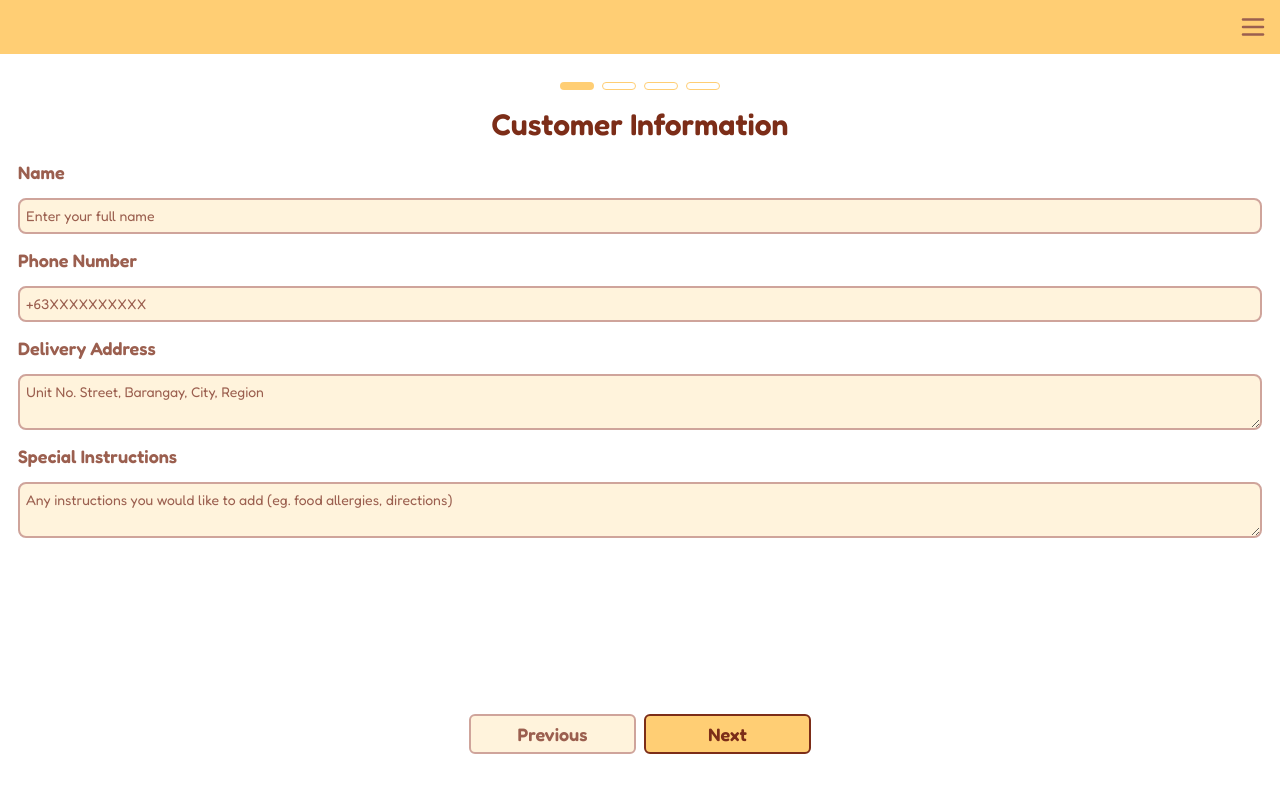
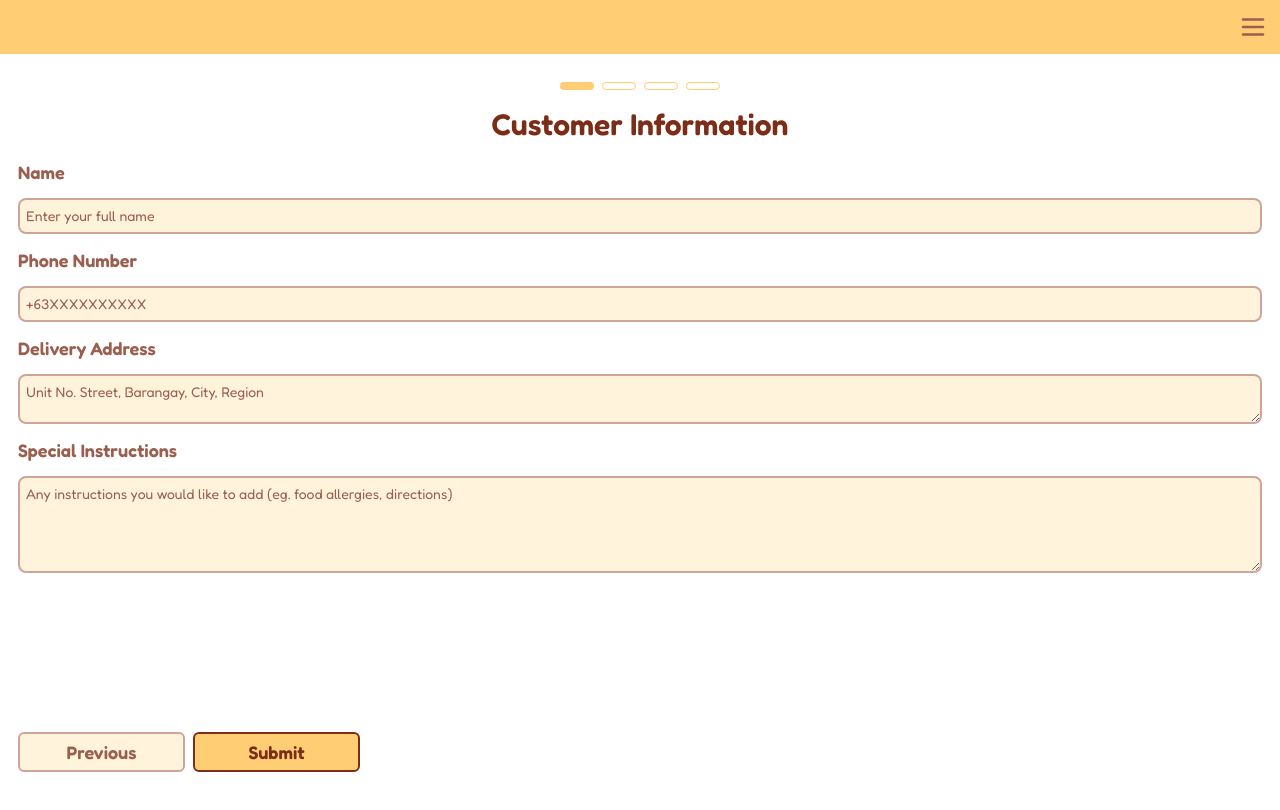
Before and after one commit to xialuna/zazoom-order-app, a Next.js app: page /customer-info in a window 1280 px wide. Shown: the top 810 px of the page. Built offline with nearby package versions, Linux system fonts and the light colour scheme.

Commit message:
Fix routing and customer info styling

```diff
--- a/src/app/(custom-pizza)/customer-info/page.tsx
+++ b/src/app/(custom-pizza)/customer-info/page.tsx
@@ -63,23 +63,26 @@ const page = () => {
             value={instructions}
             onChange={handleInstructionsChange}
             placeholderText='Any instructions you would like to add (eg. food allergies, directions)'
-            heightSize={97}
+            heightSize='97'
           />
         </form>
 
-        <div className='m-44 flex justify-center gap-2 pb-5'>
+        <div className='absolute bottom-0 flex justify-center gap-2 pb-7'>
+          <Link href='/pick-toppings'>
             <button
               onClick={() => setCurrentStep((prev) => Math.max(prev - 1, 1))}
               className='btn btn-secondary btn-hover w-[167px] px-11 py-1 text-lg'
             >
               Previous
             </button>
+          </Link>
+
           <Link href='/customer-info'>
             <button
               onClick={() => setCurrentStep((prev) => Math.min(prev + 1, totalSteps))}
               className='btn btn-primary btn-hover w-[167px] py-1 text-lg'
             >
-              Next
+              Submit
             </button>
           </Link>
         </div>
--- a/src/app/(custom-pizza)/pick-base/page.tsx
+++ b/src/app/(custom-pizza)/pick-base/page.tsx
@@ -60,12 +60,15 @@ const page = () => {
           </div>
 
           <div className='m-2 flex justify-center gap-2 pb-5'>
-            <button
-              onClick={() => setCurrentStep((prev) => Math.max(prev - 1, 1))}
-              className='btn btn-secondary btn-hover w-[167px] px-11 py-1 text-lg'
-            >
-              Previous
-            </button>
+            <Link href='/'>
+              <button
+                onClick={() => setCurrentStep((prev) => Math.max(prev - 1, 1))}
+                className='btn btn-secondary btn-hover w-[167px] px-11 py-1 text-lg'
+              >
+                Cancel
+              </button>
+            </Link>
+
             <Link href='/pick-toppings'>
               <button
                 onClick={() => setCurrentStep((prev) => Math.min(prev + 1, totalSteps))}
--- a/src/app/(custom-pizza)/pick-toppings/page.tsx
+++ b/src/app/(custom-pizza)/pick-toppings/page.tsx
@@ -37,12 +37,15 @@ const page = () => {
           </div>
 
           <div className='m-2 flex justify-center gap-2 pb-5'>
+            <Link href='/pick-base'>
               <button
                 onClick={() => setCurrentStep((prev) => Math.max(prev - 1, 1))}
                 className='btn btn-secondary btn-hover w-[167px] px-11 py-1 text-lg'
               >
                 Previous
               </button>
+            </Link>
+
             <Link href='/customer-info'>
               <button
                 onClick={() => setCurrentStep((prev) => Math.min(prev + 1, totalSteps))}
--- a/src/components/ui/TextField.tsx
+++ b/src/components/ui/TextField.tsx
@@ -11,7 +11,8 @@ export const TextField = ({ label, value, onChange, placeholderText, heightSize
         value={value}
         onChange={onChange}
         placeholder={placeholderText}
-        className={`h-[${heightSize}px] w-full rounded-lg border-2 border-neutral-primary bg-neutral-primary p-1.5 text-sm text-neutral-secondary placeholder:text-neutral-secondary`}
+        style={{ height: `${heightSize}px` }}
+        className='h-[${heightSize}px] w-full rounded-lg border-2 border-neutral-primary bg-neutral-primary p-1.5 text-sm text-neutral-secondary placeholder:text-neutral-secondary'
       />
     </>
   )
```
Lines whose indentation alone changed are shown as unchanged.
